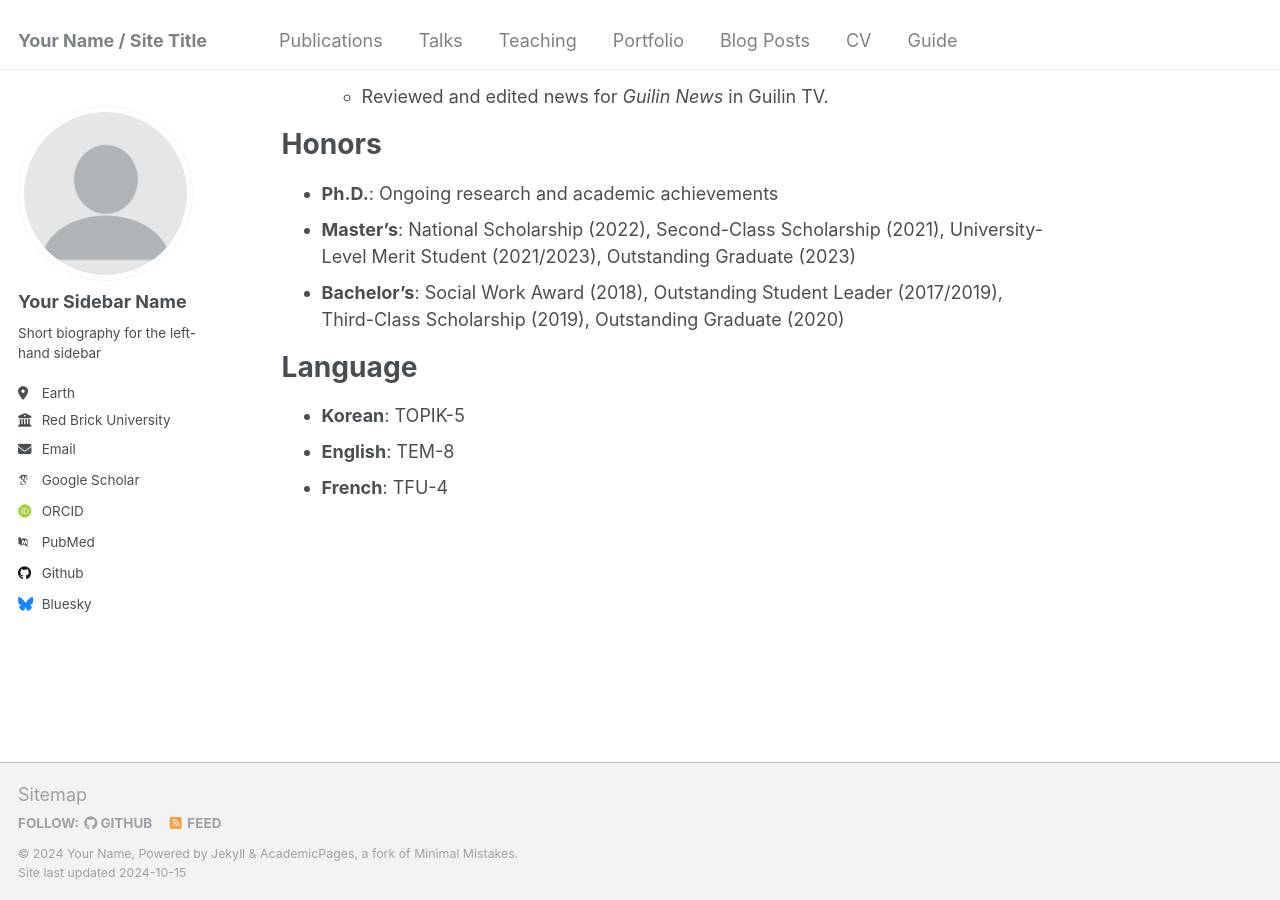
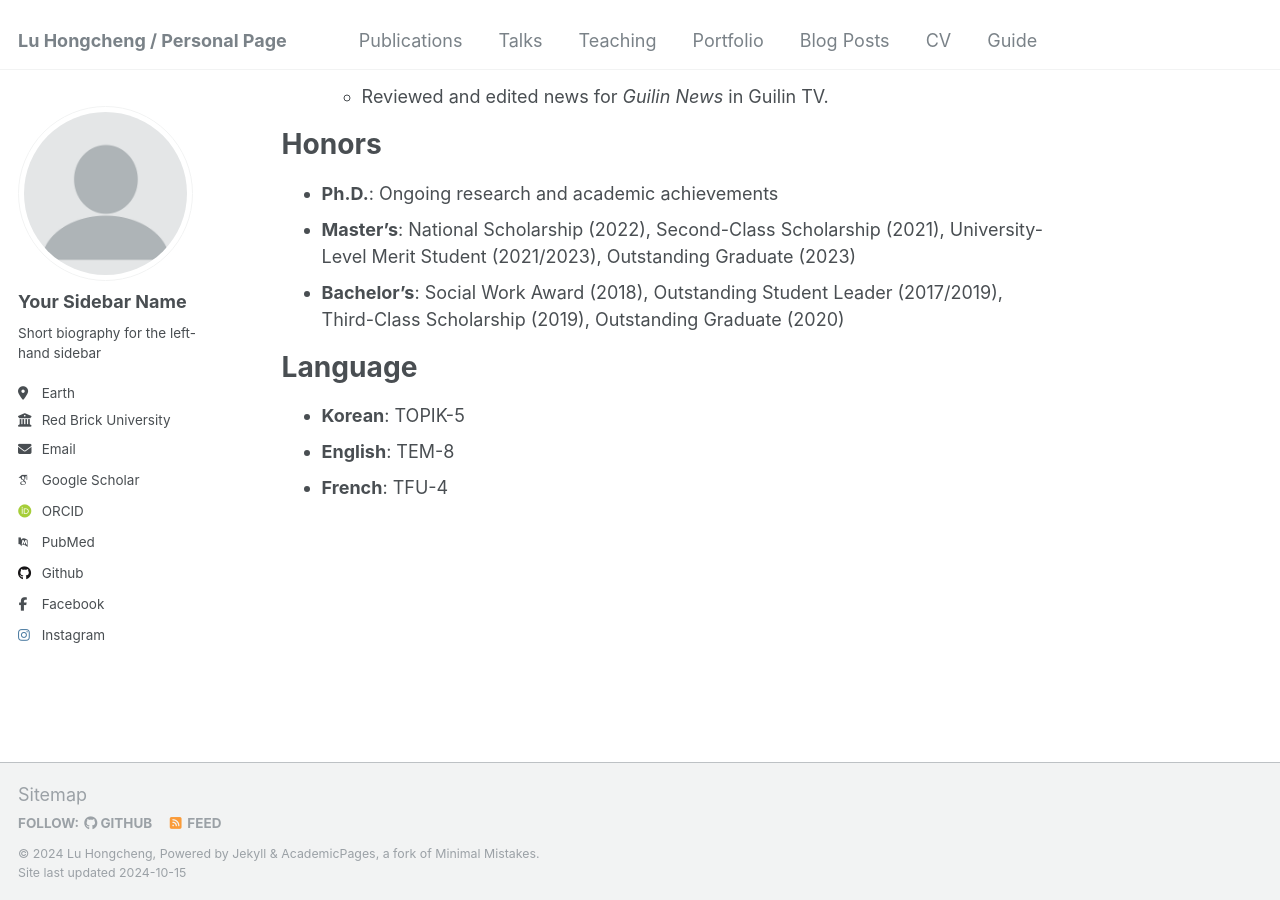
Before and after one commit to chrislu2016/ChrisLu, a Jekyll site: the page built from _pages/about.md, in a window 1280 px wide and 900 px high, scrolled down 2259 px. Built offline with Jekyll 4.4.1, drawn with Linux system fonts in a browser that asks for light colours; some web fonts are replaced; some of the changed lines change nothing that is shown.

Commit message:
Update _config.yml

```diff
--- a/_config.yml
+++ b/_config.yml
@@ -8,10 +8,10 @@
 
 # Basic Site Settings
 locale                   : "en-US"
-title                    : "Your Name / Site Title"
+title                    : "Lu Hongcheng / Personal Page"
 title_separator          : "-"
-name                     : &name "Your Name"
-description              : &description "personal description"
+name                     : &name "Lu Hongcheng"
+description              : &description "Spelling is fine!"
 url                      : https://academicpages.github.io # the base hostname & protocol for your site e.g. "https://mmistakes.github.io"
 baseurl                  : "" # the subpath of your site, e.g. "/blog"
 repository               : "academicpages/academicpages.github.io"
@@ -48,30 +48,30 @@ author:
   stackoverflow    : # User number or user number and name (i.e., use "1" or "1/jeff-atwood")
 
   # Social media
-  bluesky          : "bsky.app" # Replace this with you Bluesky username
-  facebook         : # Username
-  flickr           : # Username
-  foursquare       : # Username
-  goodreads        : # Username
-  google_plus      : # Username
-  keybase          : # Username
-  instagram        : # Username
-  lastfm           : # Username
-  linkedin         : # Username
-  mastodon         : # URL
-  medium           : # URL
-  pinterest        : # Username
-  soundcloud       : # Username
-  steam            : # Username
-  telegram         : # URL
-  tumblr           : # Username
-  twitter          : # Username for X / Twitter
-  vine             : # Username
-  weibo            : # Username
-  wikipedia        : # Username
-  xing             : # Username
-  youtube          : # Username
-  zhihu            : # Username
+  #bluesky          : "bsky.app" # Replace this with you Bluesky username
+  facebook         : chrislu2016
+  #flickr           : # Username
+  #foursquare       : # Username
+  #goodreads        : # Username
+  #google_plus      : # Username
+  #keybase          : # Username
+  instagram        : chris_lu20170522
+  #lastfm           : # Username
+  #3linkedin         : # Username
+  #mastodon         : # URL
+  #medium           : # URL
+  #pinterest        : # Username
+  #soundcloud       : # Username
+  #steam            : # Username
+  #telegram         : # URL
+  #tumblr           : # Username
+  #twitter          : # Username for X / Twitter
+  #vine             : # Username
+  #weibo            : # Username
+  #wikipedia        : # Username
+  #xing             : # Username
+  #youtube          : # Username
+  #zhihu            : # Username
 
 # Publication Category - The following the list of publication categories and their headings
 publication_category:
```
